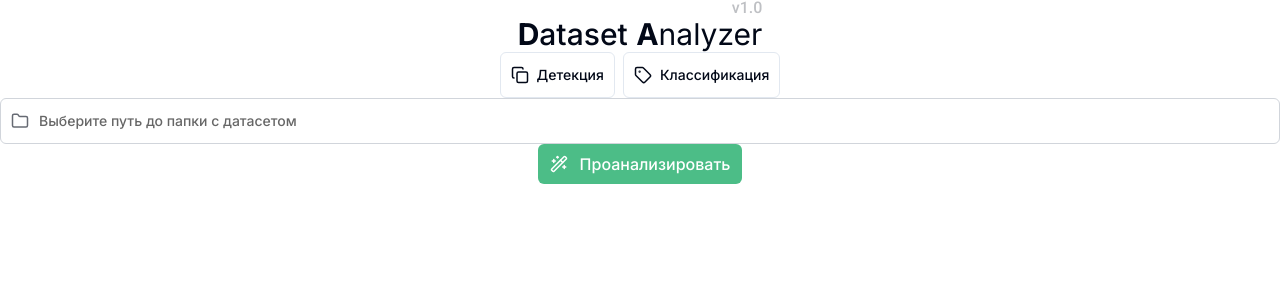
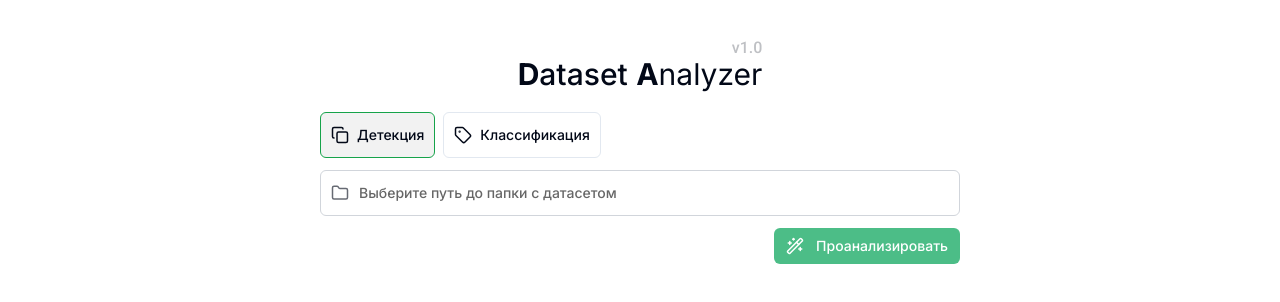
Before and after one commit to khudobin-v/dataset-analyzer, a Next.js app: page / in a window 1280 px wide. Shown: the top 302 px of the page. Built offline with nearby package versions, Linux system fonts and the light colour scheme.

Commit message:
Расположение элементов на странице и прочие мелкие изменения

```diff
--- a/src/app/page.tsx
+++ b/src/app/page.tsx
@@ -6,14 +6,20 @@ import { WandSparklesIcon } from "lucide-react";
 
 const HomePage = () => {
   return (
-    <div className="flex w-full flex-col items-center justify-center">
+    <div className="mt-10 flex flex-col items-center justify-center">
+      <div className="flex w-1/2 flex-col items-center gap-5">
         <LogoHeading />
+        <div className="flex w-full flex-col items-start gap-3">
           <AnalyzerTypeSelector />
+          <div className="flex w-full flex-col items-end gap-3">
             <FileInput />
             <Button Icon={WandSparklesIcon} color="green">
               Проанализировать
             </Button>
           </div>
+        </div>
+      </div>
+    </div>
   );
 };
 
--- a/src/components/ui/analyzer-type-selector.tsx
+++ b/src/components/ui/analyzer-type-selector.tsx
@@ -5,7 +5,7 @@ import { useState } from "react";
 import { AnalyzerTypeButton } from "./analyzer-type-button";
 
 export const AnalyzerTypeSelector = () => {
-  const [selectedType, setSelectedType] = useState<string | null>(null);
+  const [selectedType, setSelectedType] = useState<string>("Детекция");
   return (
     <div className="flex items-center gap-2">
       <AnalyzerTypeButton
--- a/src/components/ui/button.tsx
+++ b/src/components/ui/button.tsx
@@ -12,7 +12,7 @@ export const Button = ({ Icon, color, children }: ButtonProps) => {
   return (
     <button
       className={cn(
-        "flex items-center gap-3 rounded-md bg-black/80 p-2 px-3 font-medium text-white transition-colors hover:opacity-90",
+        "hover:opacity/90 flex items-center gap-3 rounded-md bg-black/80 p-2 px-3 text-sm font-medium text-white transition-colors",
         { "bg-red-color": color === "red" },
         { "bg-green-color": color === "green" },
         { "bg-blue-color": color === "blue" },
```
Lines whose indentation alone changed are shown as unchanged.
